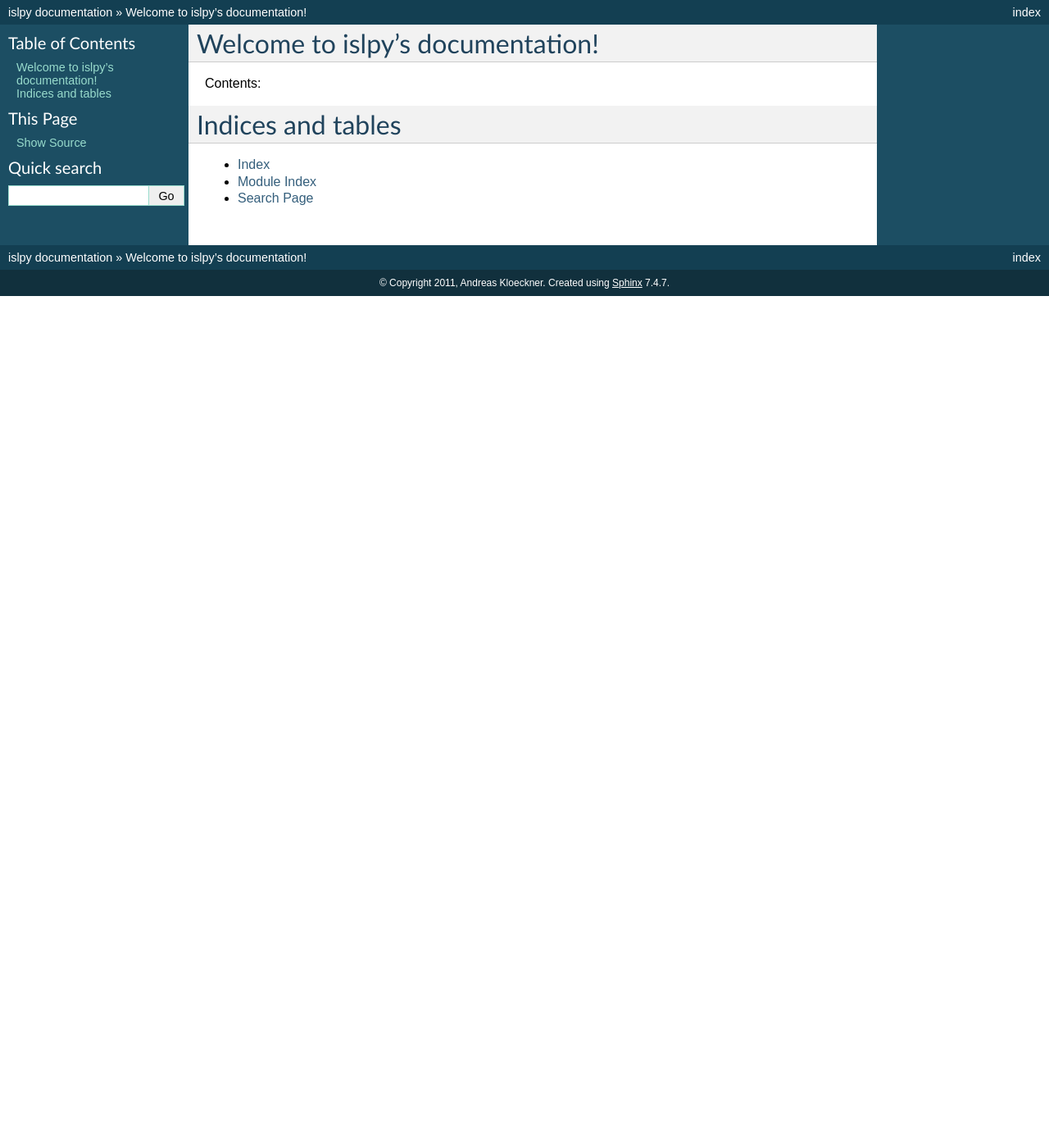
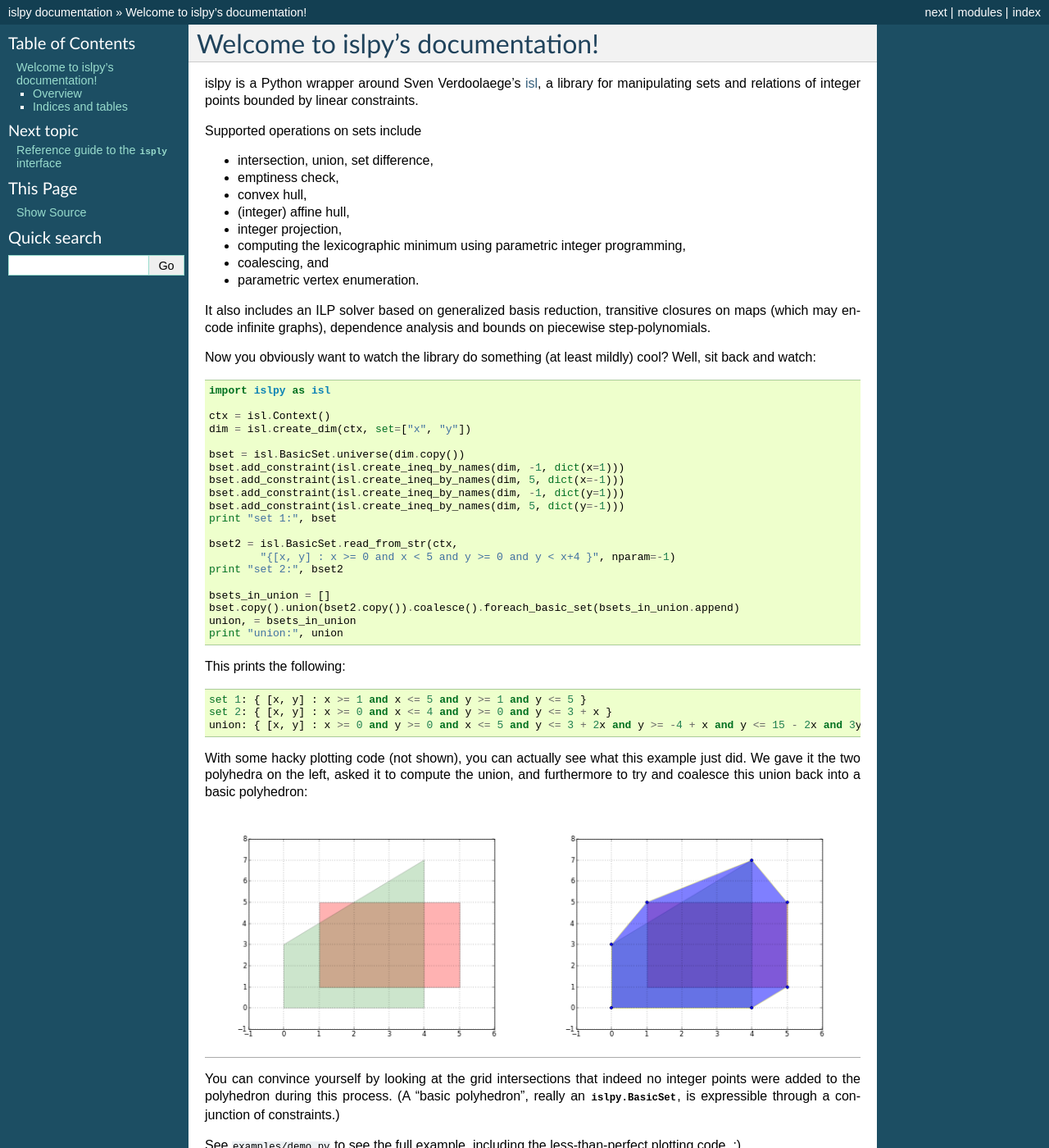
Before and after one commit to inducer/islpy, a Sphinx documentation site: the page built from doc/index.rst, in a window 1280 px wide and 1400 px high. Shown: the whole window at 82% size. Built offline with Sphinx 7.4.7, drawn with Linux system fonts in a browser that asks for light colours; formulas are drawn with MathJax 3; some of the changed text lies outside the part shown.

```diff
--- a/doc/conf.py
+++ b/doc/conf.py
@@ -220,3 +220,31 @@ man_pages = [
 
 # Example configuration for intersphinx: refer to the Python standard library.
 intersphinx_mapping = {'http://docs.python.org/': None}
+
+def autodoc_process_signature(app, what, name, obj, options, signature,
+        return_annotation):
+    from inspect import ismethod
+    if ismethod(obj) and obj.__doc__:
+        import re
+        pattern = r"^[ \n]*%s(\([a-z_0-9, ]+\))" % re.escape(obj.__name__)
+        func_match = re.match(pattern, obj.__doc__)
+
+        if func_match is not None:
+            signature = func_match.group(1)
+        elif obj.__name__ == "is_valid":
+            signature = "()"
+
+    return (signature, return_annotation)
+
+def autodoc_process_docstring(app, what, name, obj, options, lines):
+    from inspect import isclass, ismethod
+    if isclass(obj):
+        methods = [name for name in dir(obj)
+                if ismethod(getattr(obj, name)) and not name.startswith("_")]
+        if methods:
+            lines[:] = [".. hlist::", "  :columns: 3", ""] + [
+                    "  * :meth:`%s`" % meth for meth in methods] + lines
+
+def setup(app):
+    app.connect("autodoc-process-docstring", autodoc_process_docstring)
+    app.connect("autodoc-process-signature", autodoc_process_signature)
--- a/doc/index.rst
+++ b/doc/index.rst
@@ -1,18 +1,88 @@
-.. islpy documentation master file, created by
-   sphinx-quickstart on Sun Jul 10 16:41:50 2011.
-   You can adapt this file completely to your liking, but it should at least
-   contain the root `toctree` directive.
-
 Welcome to islpy's documentation!
 =================================
 
-Contents:
+islpy is a Python wrapper around Sven Verdoolaege's `isl
+<http://www.kotnet.org/~skimo/isl/>`_, a library for manipulating sets and
+relations of integer points bounded by linear constraints.
+
+Supported operations on sets include
+
+* intersection, union, set difference,
+* emptiness check,
+* convex hull,
+* (integer) affine hull,
+* integer projection,
+* computing the lexicographic minimum using parametric integer programming,
+* coalescing, and
+* parametric vertex enumeration.
+
+It also includes an ILP solver based on generalized basis reduction, transitive
+closures on maps (which may encode infinite graphs), dependence analysis and
+bounds on piecewise step-polynomials.
+
+Now you obviously want to watch the library do something (at least mildly)
+cool? Well, sit back and watch::
+
+    import islpy as isl
+
+    ctx = isl.Context()
+    dim = isl.create_dim(ctx, set=["x", "y"])
+
+    bset = isl.BasicSet.universe(dim.copy())
+    bset.add_constraint(isl.create_ineq_by_names(dim, -1, dict(x=1)))
+    bset.add_constraint(isl.create_ineq_by_names(dim, 5, dict(x=-1)))
+    bset.add_constraint(isl.create_ineq_by_names(dim, -1, dict(y=1)))
+    bset.add_constraint(isl.create_ineq_by_names(dim, 5, dict(y=-1)))
+    print "set 1:", bset
+
+    bset2 = isl.BasicSet.read_from_str(ctx,
+            "{[x, y] : x >= 0 and x < 5 and y >= 0 and y < x+4 }", nparam=-1)
+    print "set 2:", bset2
+
+    bsets_in_union = []
+    bset.copy().union(bset2.copy()).coalesce().foreach_basic_set(bsets_in_union.append)
+    union, = bsets_in_union
+    print "union:", union
+
+This prints the following::
+
+    set 1: { [x, y] : x >= 1 and x <= 5 and y >= 1 and y <= 5 }
+    set 2: { [x, y] : x >= 0 and x <= 4 and y >= 0 and y <= 3 + x }
+    union: { [x, y] : x >= 0 and y >= 0 and x <= 5 and y <= 3 + 2x and y >= -4 + x and y <= 15 - 2x and 3y <= 13 + 2x }
+
+With some hacky plotting code (not shown), you can actually see what this
+example just did. We gave it the two polyhedra on the left, asked it to compute
+the union, and furthermore to try and coalesce this union back into a basic
+polyhedron:
+
++-------------------------------------+-------------------------------------+
+| .. image:: images/before-union.png  | .. image:: images/after-union.png   |
++-------------------------------------+-------------------------------------+
+
+You can convince yourself by looking at the grid intersections that indeed no
+integer points were added to the polyhedron during this process.  (A "basic
+polyhedron", really an :class:`islpy.BasicSet`, is expressible through a
+conjunction of constraints.)
+
+See :file:`examples/demo.py` to see the full example, including the less-than-perfect
+plotting code. :)
+
+Overview
+--------
+
+This manual will not try to teach you much about the isl itself, it simply
+lists, in a reference fashion, all the entrypoints available in :mod:`islpy`.
+To get information on how to use the isl, see the real `isl manual
+<http://www.kotnet.org/~skimo/isl/user.html>`_.
 
 .. toctree::
-   :maxdepth: 2
+    :maxdepth: 3
+
+    reference
+    misc
 
 Indices and tables
-==================
+------------------
 
 * :ref:`genindex`
 * :ref:`modindex`
```
Also changed, not shown: doc/misc.rst (added, +55 -0 lines), doc/reference.rst (added, +261 -0 lines), gen_wrap.py (+17 -10 lines), doc/images/after-union.png (added), doc/images/before-union.png (added), 7 other files.
